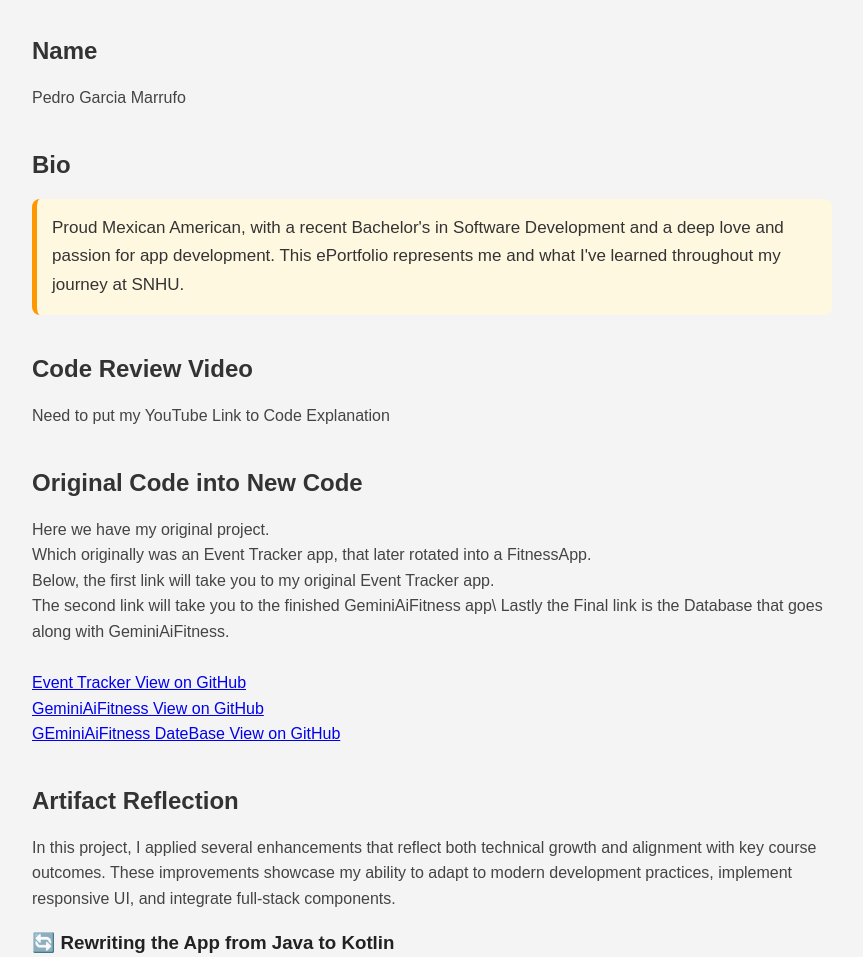
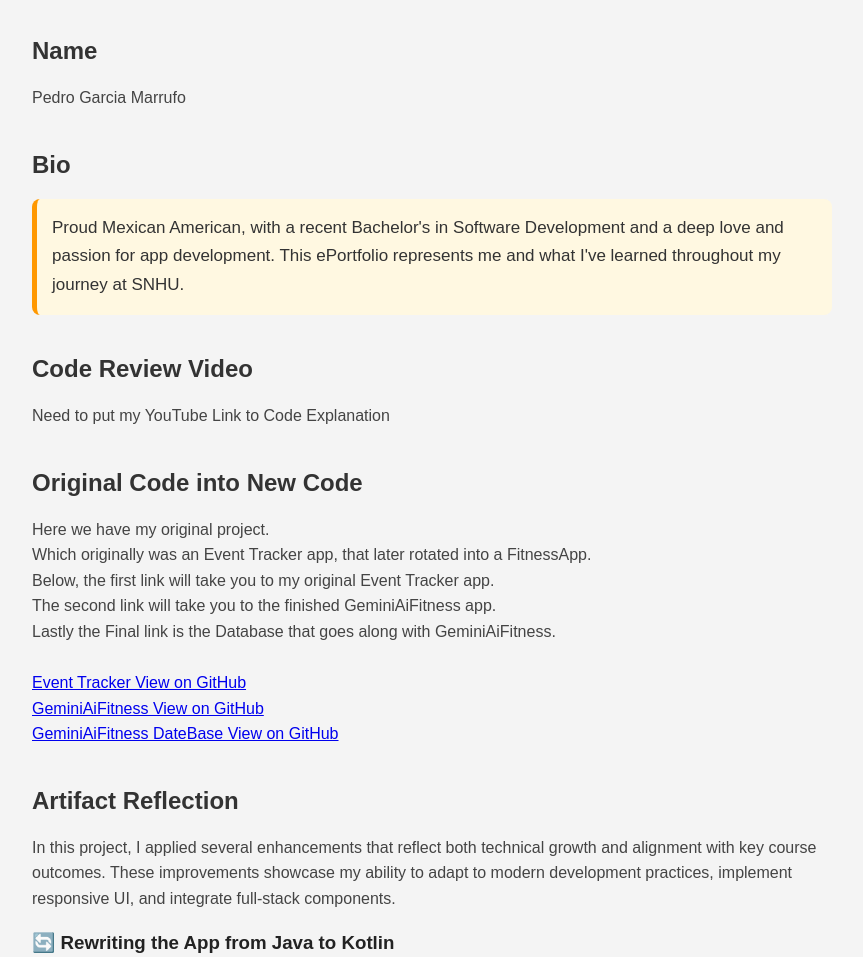
Before and after one commit to RenriDaerthe/RenriDaerthe.github.io, a plain HTML site: page index.html in a window 1280 px wide. Shown: the part 140-1097 px from the top of the page, without its empty margins (208-1071 px from the left). Drawn offline with Linux system fonts and the light colour scheme.

Commit message:
Update index.html

```diff
--- a/index.html
+++ b/index.html
@@ -87,7 +87,7 @@
   Here we have my original project.<br>
   Which originally was an Event Tracker app, that later rotated into a FitnessApp.<br>
   Below, the first link will take you to my original Event Tracker app.<br>
-  The second link will take you to the finished GeminiAiFitness app\
+  The second link will take you to the finished GeminiAiFitness app.<br>
   Lastly the Final link is the Database that goes along with GeminiAiFitness.<br><br>
 
   <a href="https://github.com/RenriDaerthe/EventTrackerApp" target="_blank">
@@ -99,7 +99,7 @@
   </a><br>
 
     <a href="https://github.com/RenriDaerthe/GoBackend" target="_blank">
-    GEminiAiFitness DateBase View on GitHub
+    GeminiAiFitness DateBase View on GitHub
   </a><br>
 </p>
 
```
